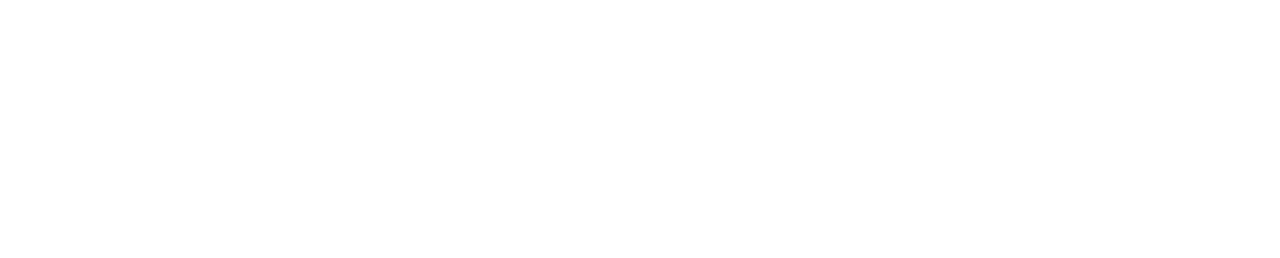
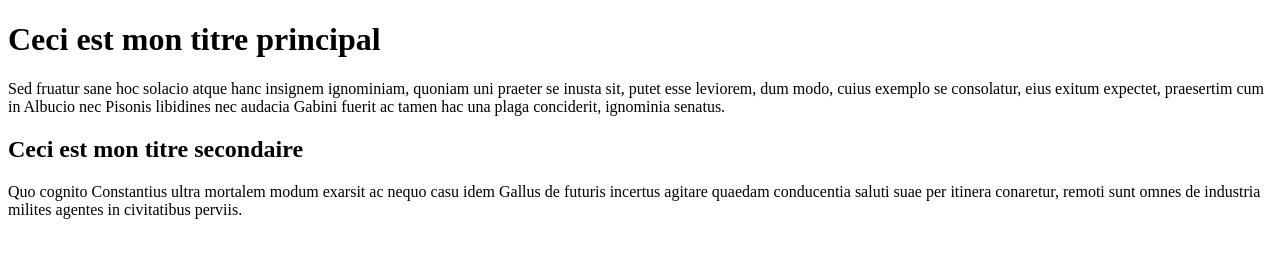
Before and after one commit to bouchat-marieange/git-activit--partie2, a plain HTML site: page index.html in a window 1280 px wide. Drawn offline with Linux system fonts and the light colour scheme.

Commit message:
Ajout de titres et paragraphes dans index.html

```diff
--- a/index.html
+++ b/index.html
@@ -10,6 +10,18 @@
 
 <body>
 
+	<h1>Ceci est mon titre principal</h1>
+
+	<p>
+		Sed fruatur sane hoc solacio atque hanc insignem ignominiam, quoniam uni praeter se inusta sit, putet esse leviorem, dum modo, cuius exemplo se consolatur, eius exitum expectet, praesertim cum in Albucio nec Pisonis libidines nec audacia Gabini fuerit ac tamen hac una plaga conciderit, ignominia senatus.
+	</p>
+
+	<h2>Ceci est mon titre secondaire</h2>
+
+	<p>
+		Quo cognito Constantius ultra mortalem modum exarsit ac nequo casu idem Gallus de futuris incertus agitare quaedam conducentia saluti suae per itinera conaretur, remoti sunt omnes de industria milites agentes in civitatibus perviis.
+	</p>
+
 </body>
 
 </html>
```
